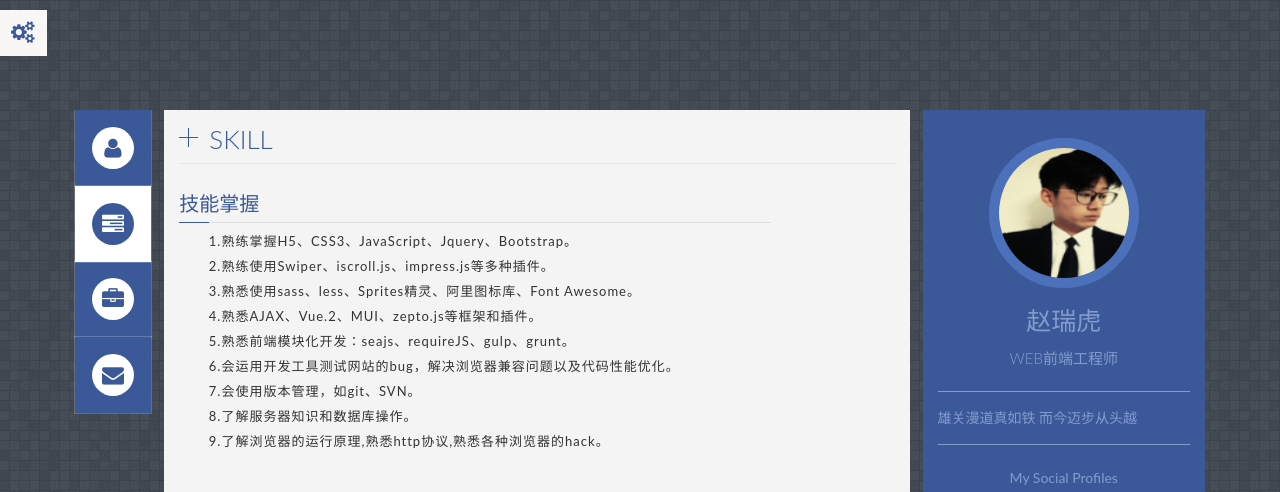
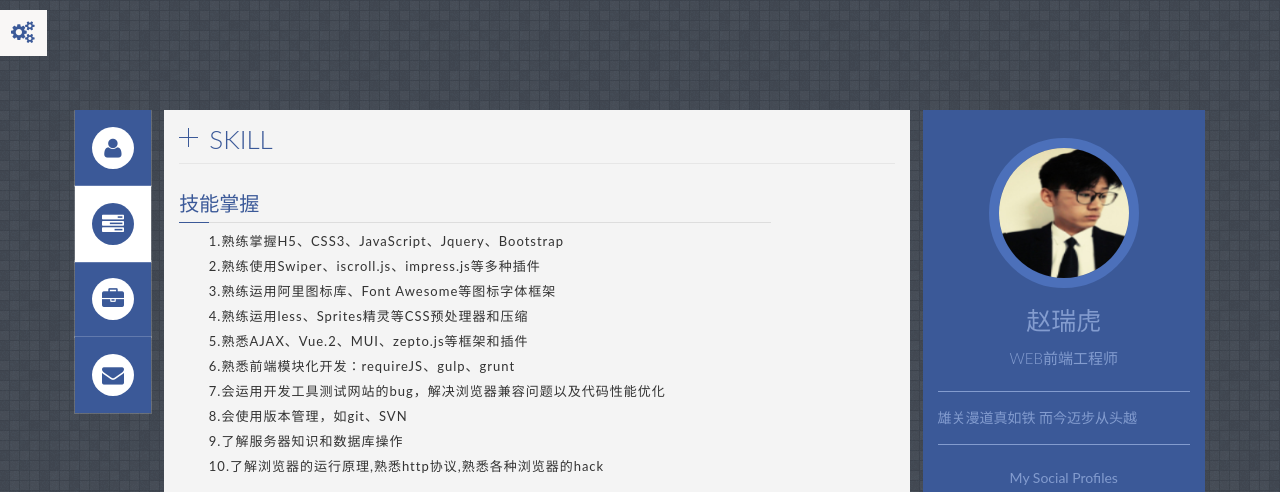
Before and after one commit to spacetoz/myspace, a plain HTML site: page index.html in a window 1280 px wide. Both pictures are taken after a click on the tab 113 px from the left and 222 px from the top of the page. Shown: the top 492 px of the page. Drawn offline with Linux system fonts and the light colour scheme; a web font is replaced by a local one.

Commit message:
Update index.html

```diff
--- a/index.html
+++ b/index.html
@@ -276,16 +276,16 @@
 														<!-- /.title_content -->
 
 														<div class="skills" style="letter-spacing:1px;padding-left: 5%;">
-															1.熟练掌握H5、CSS3、JavaScript、Jquery、Bootstrap。
-															<br /> 2.熟练使用Swiper、iscroll.js、impress.js等多种插件。
-															<br /> 3.熟悉使用sass、less、Sprites精灵、阿里图标库、Font Awesome。
-															<br />4.熟悉AJAX、Vue.2、MUI、zepto.js等框架和插件。
-															<br /> 5.熟悉前端模块化开发：seajs、requireJS、gulp、grunt。
-															<br /> 6.会运用开发工具测试网站的bug，解决浏览器兼容问题以及代码性能优化。
-															<br /> 7.会使用版本管理，如git、SVN。
-															<br /> 8.了解服务器知识和数据库操作。
-															<br /> 9.了解浏览器的运行原理,熟悉http协议,熟悉各种浏览器的hack。
-															<br />
+															1.熟练掌握H5、CSS3、JavaScript、Jquery、Bootstrap
+															<br />2.熟练使用Swiper、iscroll.js、impress.js等多种插件
+															<br />3.熟练运用阿里图标库、Font Awesome等图标字体框架
+															<br />4.熟练运用less、Sprites精灵等CSS预处理器和压缩
+															<br />5.熟悉AJAX、Vue.2、MUI、zepto.js等框架和插件
+															<br />6.熟悉前端模块化开发：requireJS、gulp、grunt
+															<br />7.会运用开发工具测试网站的bug，解决浏览器兼容问题以及代码性能优化
+															<br />8.会使用版本管理，如git、SVN
+															<br />9.了解服务器知识和数据库操作
+															<br />10.了解浏览器的运行原理,熟悉http协议,熟悉各种浏览器的hack
 														</div>
 
 													</div>
```
